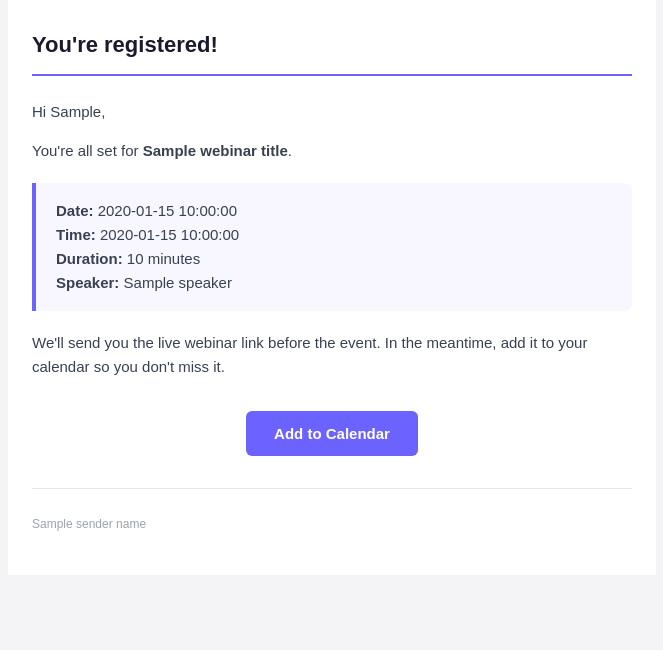
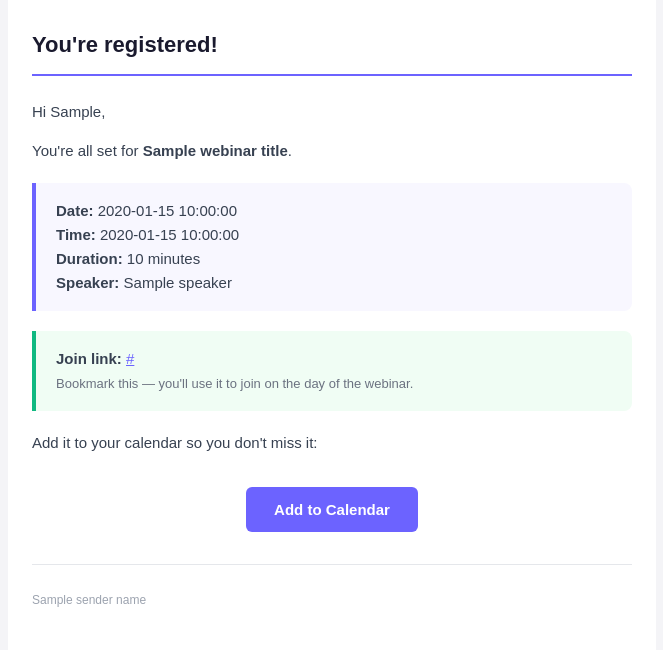
Before and after one commit to bennybridger/webinar-automation, a Flask app: template templates/confirmation.html in a window 1280 px wide. Shown: the top 650 px of the page, without its empty margins (308-971 px from the left). Run offline with Flask 3, Linux system fonts and the light colour scheme; the template is opened without the code that fills it: most values are stand-ins (such as "Sample title", 1, 10 or a date in 2020); parts of the project's set-up code (start-up, migrations or seed data) failed here and were passed over.

Commit message:
Add Zoom join link to confirmation email
The registration confirmation email now includes the live webinar
Zoom link in a highlighted section so registrants have it immediately.

Co-Authored-By: Claude Opus 4.6 <noreply@anthropic.com>

```diff
--- a/modules/landing_page.py
+++ b/modules/landing_page.py
@@ -95,6 +95,9 @@ def send_confirmation_email(to_email, to_name, webinar_info):
     except (ValueError, TypeError):
         nice_date = raw_date
 
+    # Zoom join link from the brief
+    webinar_link = webinar_info.get("zoom_join_url", "") or webinar_info.get("event_link", "")
+
     html = template.render(
         first_name=to_name.split()[0] if to_name else "there",
         webinar_title=webinar_info.get("title", "Webinar"),
@@ -102,6 +105,7 @@ def send_confirmation_email(to_email, to_name, webinar_info):
         webinar_time=webinar_info.get("time", ""),
         duration=webinar_info.get("duration_minutes", 45),
         speaker=webinar_info.get("speaker", ""),
+        webinar_link=webinar_link,
         gcal_link=gcal_link,
         sender_name=SENDER_NAME,
     )
--- a/templates/confirmation.html
+++ b/templates/confirmation.html
@@ -15,7 +15,13 @@
         <strong>Duration:</strong> {{ duration }} minutes<br>
         <strong>Speaker:</strong> {{ speaker }}
       </p>
-      <p>We'll send you the live webinar link before the event. In the meantime, add it to your calendar so you don't miss it.</p>
+      {% if webinar_link %}
+      <p style="background: #f0fdf4; border-left: 4px solid #10b981; padding: 16px 20px; border-radius: 0 8px 8px 0; margin: 20px 0;">
+        <strong>Join link:</strong> <a href="{{ webinar_link }}" style="color: #6c63ff;">{{ webinar_link }}</a><br>
+        <span style="color: #6b7280; font-size: 13px;">Bookmark this — you'll use it to join on the day of the webinar.</span>
+      </p>
+      {% endif %}
+      <p>Add it to your calendar so you don't miss it:</p>
     </div>
     <div style="text-align: center; margin: 32px 0;">
       <a href="{{ gcal_link }}" style="background-color: #6c63ff; color: #ffffff; padding: 14px 28px; text-decoration: none; border-radius: 6px; font-weight: bold; font-size: 15px; display: inline-block;">
```
